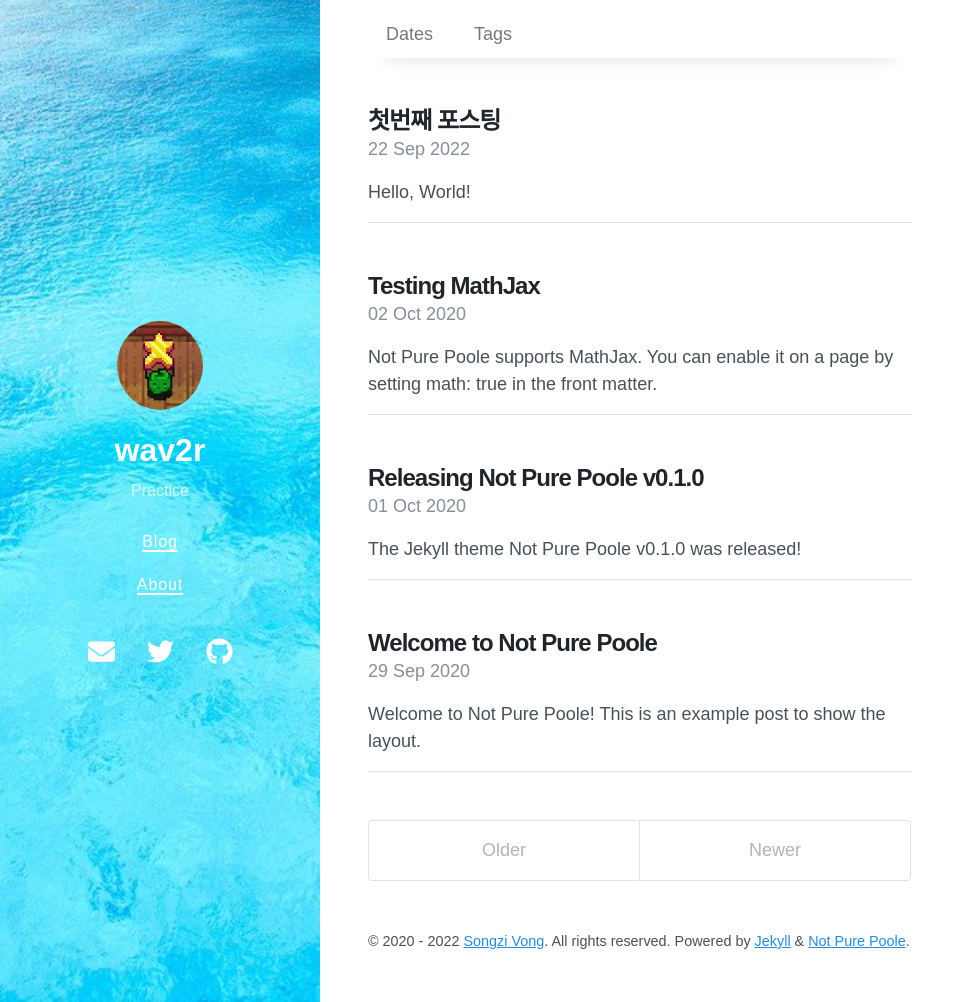
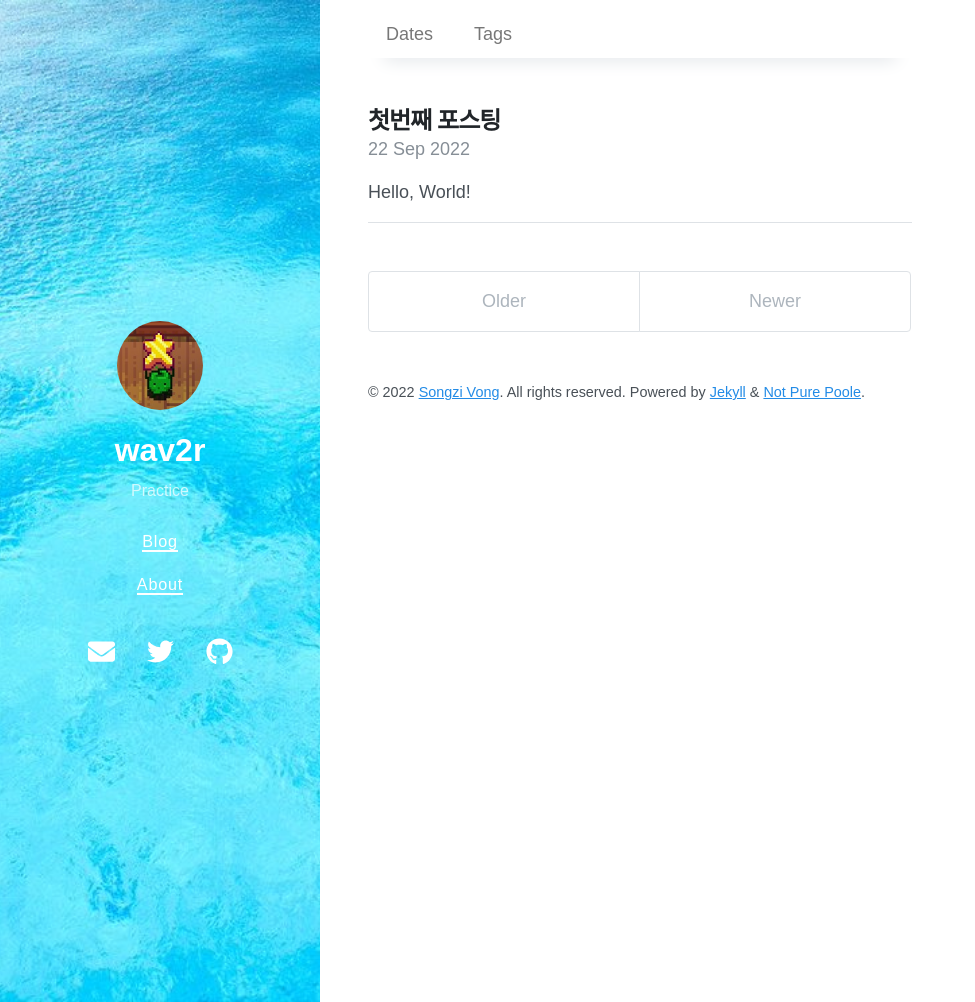
Before and after one commit to wav2r/wav2r.github.io, a Jekyll site: the page built from index.html, in a window 1280 px wide and 1002 px high. Shown: the whole window, without its empty margins (0-975 px from the left). Built offline with Jekyll 4.4.1, drawn with Linux system fonts in a browser that asks for light colours; nearby versions of some CDN libraries; the list of posts is cut into pages by our own code.

Commit message:
customize1

```diff
--- a/_posts/2020-09-29-welcome-to-not-pure-poole.md
+++ /dev/null
@@ -1,169 +0,0 @@
----
-layout: post
-title: Welcome to Not Pure Poole
-date: 2020-09-29 23:18 +0800
-last_modified_at: 2020-10-01 01:08:25 +0800
-tags: [jekyll theme, jekyll, tutorial]
-toc:  true
----
-Welcome to **Not Pure Poole**! This is an example post to show the layout.
-{: .message }
-
-First, do you notice the TOC on the right side? Try to scroll down to read this post, you'll find that the TOC is always sticky in the viewport.
-
-Cum sociis natoque penatibus et magnis <a href="#">dis parturient montes</a>, nascetur ridiculus mus. *Aenean eu leo quam.* Pellentesque ornare sem lacinia quam venenatis vestibulum. Sed posuere consectetur est at lobortis. Cras mattis consectetur purus sit amet fermentum.
-
-> Curabitur blandit tempus porttitor. Nullam quis risus eget urna mollis ornare vel eu leo. Nullam id dolor id nibh ultricies vehicula ut id elit.
-
-Etiam porta **sem malesuada magna** mollis euismod. Cras mattis consectetur purus sit amet fermentum. Aenean lacinia bibendum nulla sed consectetur.
-
-## Inline HTML elements
-
-HTML defines a long list of available inline tags, a complete list of which can be found on the [Mozilla Developer Network](https://developer.mozilla.org/en-US/docs/Web/HTML/Element).
-
-- **To bold text**, use `<strong>`.
-- *To italicize text*, use `<em>`.
-- <mark>To highlight</mark>, use `<mark>`.
-- Abbreviations, like <abbr title="HyperText Markup Langage">HTML</abbr> should use `<abbr>`, with an optional `title` attribute for the full phrase.
-- Citations, like <cite>&mdash; Mark Otto</cite>, should use `<cite>`.
-- <del>Deleted</del> text should use `<del>` and <ins>inserted</ins> text should use `<ins>`.
-- Superscript <sup>text</sup> uses `<sup>` and subscript <sub>text</sub> uses `<sub>`.
-
-Most of these elements are styled by browsers with few modifications on our part.
-
-## Footnotes
-
-Footnotes are supported as part of the Markdown syntax. Here's one in action. Clicking this number[^fn-sample_footnote] will lead you to a footnote. The syntax looks like:
-
-{% highlight text %}
-Clicking this number[^fn-sample_footnote]
-{% endhighlight %}
-
-Each footnote needs the `^fn-` prefix and a unique ID to be referenced for the footnoted content. The syntax for that list looks something like this:
-
-{% highlight text %}
-[^fn-sample_footnote]: Handy! Now click the return link to go back.
-{% endhighlight %}
-
-You can place the footnoted content wherever you like. Markdown parsers should properly place it at the bottom of the post.
-
-## Heading
-
-Vivamus sagittis lacus vel augue rutrum faucibus dolor auctor. Duis mollis, est non commodo luctus, nisi erat porttitor ligula, eget lacinia odio sem nec elit. Morbi leo risus, porta ac consectetur ac, vestibulum at eros.
-
-### Code
-
-Inline code is available with the `<code>` element. Snippets of multiple lines of code are supported through Rouge. Longer lines will automatically scroll horizontally when needed. You may also use code fencing (triple backticks) for rendering code.
-
-{% highlight js %}
-// Example can be run directly in your JavaScript console
-
-// Create a function that takes two arguments and returns the sum of those arguments
-var adder = new Function("a", "b", "return a + b");
-
-// Call the function
-adder(2, 6);
-// > 8
-{% endhighlight %}
-
-You may also optionally show code snippets with line numbers. Add `linenos` to the Rouge tags.
-
-{% highlight js linenos %}
-// Example can be run directly in your JavaScript console
-
-// Create a function that takes two arguments and returns the sum of those arguments
-var adder = new Function("a", "b", "return a + b");
-
-// Call the function
-adder(2, 6);
-// > 8
-{% endhighlight %}
-
-Aenean lacinia bibendum nulla sed consectetur. Etiam porta sem malesuada magna mollis euismod. Fusce dapibus, tellus ac cursus commodo, tortor mauris condimentum nibh, ut fermentum massa.
-
-### Lists
-
-Cum sociis natoque penatibus et magnis dis parturient montes, nascetur ridiculus mus. Aenean lacinia bibendum nulla sed consectetur. Etiam porta sem malesuada magna mollis euismod. Fusce dapibus, tellus ac cursus commodo, tortor mauris condimentum nibh, ut fermentum massa justo sit amet risus.
-
-- Praesent commodo cursus magna, vel scelerisque nisl consectetur et.
-- Donec id elit non mi porta gravida at eget metus.
-- Nulla vitae elit libero, a pharetra augue.
-
-Donec ullamcorper nulla non metus auctor fringilla. Nulla vitae elit libero, a pharetra augue.
-
-1. Vestibulum id ligula porta felis euismod semper.
-2. Cum sociis natoque penatibus et magnis dis parturient montes, nascetur ridiculus mus.
-3. Maecenas sed diam eget risus varius blandit sit amet non magna.
-
-Cras mattis consectetur purus sit amet fermentum. Sed posuere consectetur est at lobortis.
-
-<dl>
-  <dt>HyperText Markup Language (HTML)</dt>
-  <dd>The language used to describe and define the content of a Web page</dd>
-
-  <dt>Cascading Style Sheets (CSS)</dt>
-  <dd>Used to describe the appearance of Web content</dd>
-
-  <dt>JavaScript (JS)</dt>
-  <dd>The programming language used to build advanced Web sites and applications</dd>
-</dl>
-
-Integer posuere erat a ante venenatis dapibus posuere velit aliquet. Morbi leo risus, porta ac consectetur ac, vestibulum at eros. Nullam quis risus eget urna mollis ornare vel eu leo.
-
-### Images
-
-Quisque consequat sapien eget quam rhoncus, sit amet laoreet diam tempus. Aliquam aliquam metus erat, a pulvinar turpis suscipit at.
-
-![placeholder](http://placehold.it/800x400 "Large example image")
-![placeholder](http://placehold.it/400x200 "Medium example image")
-![placeholder](http://placehold.it/200x200 "Small example image")
-
-Align to the center by adding `class="align-center"`:
-
-![placeholder](http://placehold.it/400x200 "Medium example image"){: .align-center}
-
-### Tables
-
-Aenean lacinia bibendum nulla sed consectetur. Lorem ipsum dolor sit amet, consectetur adipiscing elit.
-
-<table>
-  <thead>
-    <tr>
-      <th>Name</th>
-      <th>Upvotes</th>
-      <th>Downvotes</th>
-    </tr>
-  </thead>
-  <tfoot>
-    <tr>
-      <td>Totals</td>
-      <td>21</td>
-      <td>23</td>
-    </tr>
-  </tfoot>
-  <tbody>
-    <tr>
-      <td>Alice</td>
-      <td>10</td>
-      <td>11</td>
-    </tr>
-    <tr>
-      <td>Bob</td>
-      <td>4</td>
-      <td>3</td>
-    </tr>
-    <tr>
-      <td>Charlie</td>
-      <td>7</td>
-      <td>9</td>
-    </tr>
-  </tbody>
-</table>
-
-Nullam id dolor id nibh ultricies vehicula ut id elit. Sed posuere consectetur est at lobortis. Nullam quis risus eget urna mollis ornare vel eu leo.
-
------
-
-Want to see something else added? <a href="https://github.com/vszhub/not-pure-poole/issues/new">Open an issue.</a>
-
-[^fn-sample_footnote]: Handy! Now click the return link to go back.
--- a/_posts/2020-10-01-releasing-not-pure-poole-v0-1-0.md
+++ /dev/null
@@ -1,14 +0,0 @@
----
-layout: post
-title: Releasing Not Pure Poole v0.1.0
-author: Songzi Vong
-tags:
-- jekyll theme
-- jekyll
-date: 2020-10-01 13:56 +0800
----
-The Jekyll theme **Not Pure Poole** v0.1.0 was released!
-
-Not Pure Poole is a simple, beautiful, and powerful Jekyll theme for blogs. It is built on [Poole](https://github.com/poole/poole) and [Pure](https://purecss.io/).
-
-For more information about this theme, you can read the [README](https://github.com/vszhub/not-pure-poole/blob/master/README.md) file.
--- a/_posts/2020-10-02-testing-mathjax.md
+++ /dev/null
@@ -1,17 +0,0 @@
----
-layout: post
-title: Testing MathJax
-tags: mathjax
-math: true
-date: 2020-10-02 15:32 +0800
----
-Not Pure Poole supports [MathJax](https://www.mathjax.org/). You can enable it on a page by setting `math: true` in the front matter.
-
-An inline math: \\\(E=mc^2\\\).
-
-A display math:
-
-$$
-i\hbar \frac{\partial \Psi}{\partial t} = -\frac{\hbar^2}{2m}
-\frac{\partial^2 \Psi}{\partial x^2} + V \Psi
-$$
```
Also changed, not shown: _posts/2022-09-22-First.md (+1 -1 lines).
